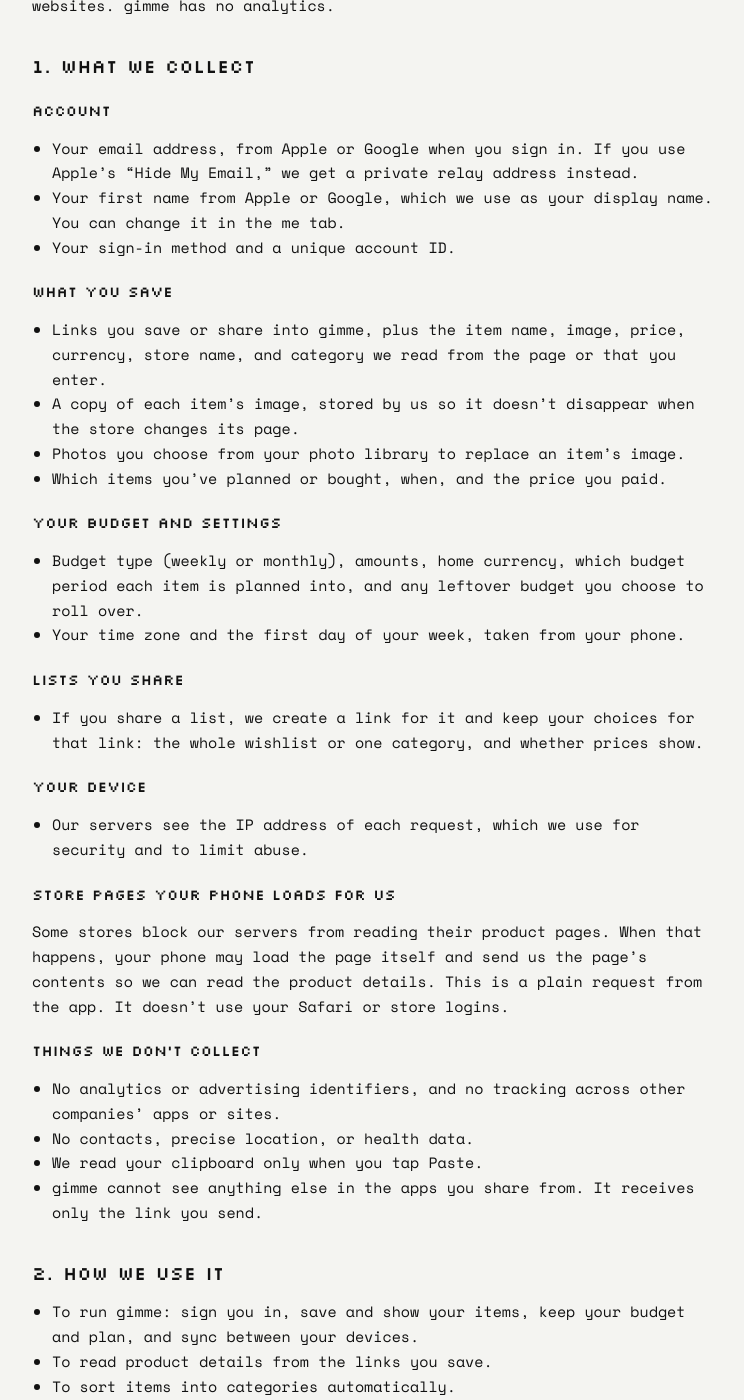
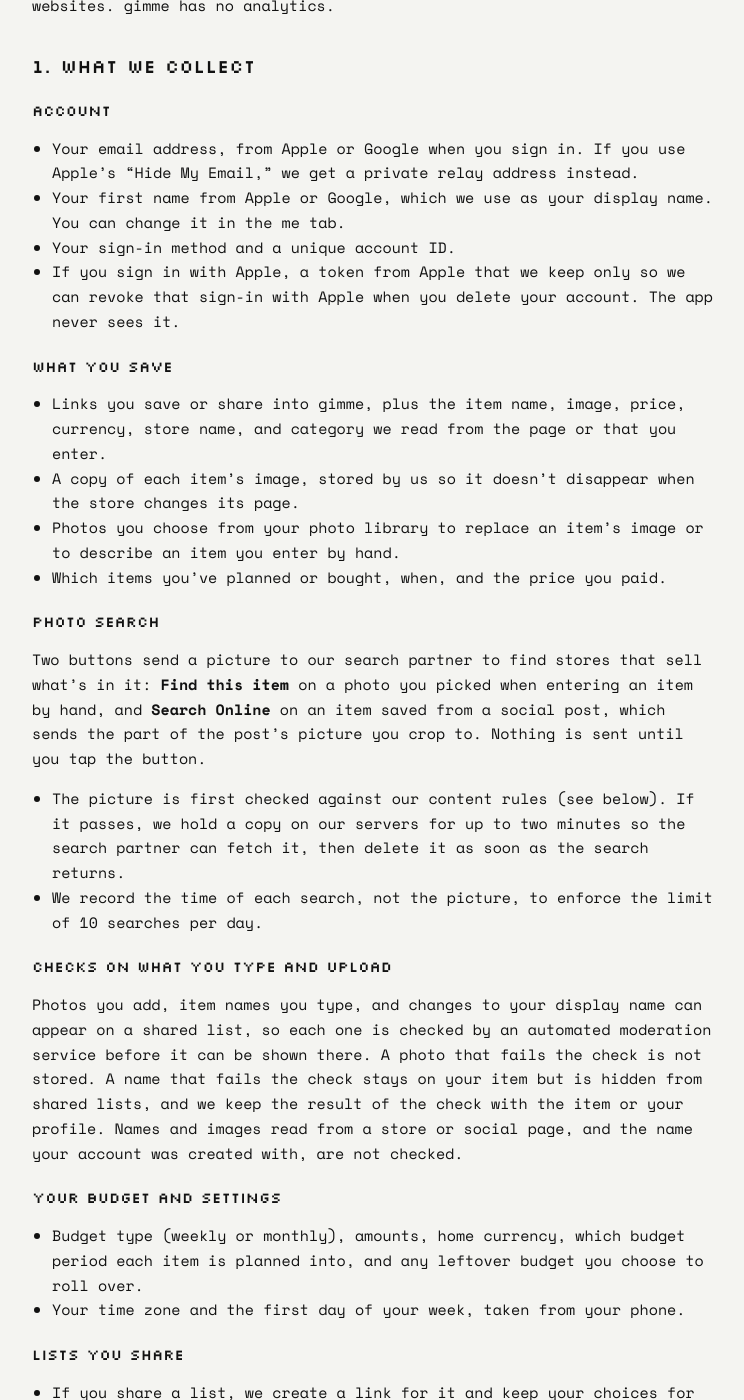
Before and after one commit to dayo-adebanjo/gimme-legal, a Jekyll site: the page built from privacy.md, in a window 1280 px wide and 1400 px high, scrolled down 318 px. Shown: the whole window, without its empty margins (264-1008 px from the left). Built offline with Jekyll 4.4.1, drawn with Linux system fonts in a browser that asks for light colours; some of the changed text lies outside the part shown.

Commit message:
Privacy and Terms: photo search, moderation, Apple token, feedback, free tier
Describe what the app now does: photo search (Find this item and Search
Online) with the temporary copy and daily limit, automated checks on
user photos and names (OpenAI), the Apple sign-in token kept for
revocation, feedback sent by email (Resend), Google Fonts on the web
pages, and the fields the category classifier actually receives.
Drop the 7-day backup clause, since the project runs on the Supabase
free tier, and bump the effective date.

Co-Authored-By: Claude Fable 5.1 <noreply@anthropic.com>

```diff
--- a/privacy.md
+++ b/privacy.md
@@ -19,13 +19,25 @@ gimme is run by its developer ("we," "us"). This policy explains what the gimme
 - Your email address, from Apple or Google when you sign in. If you use Apple's "Hide My Email," we get a private relay address instead.
 - Your first name from Apple or Google, which we use as your display name. You can change it in the me tab.
 - Your sign-in method and a unique account ID.
+- If you sign in with Apple, a token from Apple that we keep only so we can revoke that sign-in with Apple when you delete your account. The app never sees it.
 
 ### What you save
 
 - Links you save or share into gimme, plus the item name, image, price, currency, store name, and category we read from the page or that you enter.
 - A copy of each item's image, stored by us so it doesn't disappear when the store changes its page.
-- Photos you choose from your photo library to replace an item's image.
+- Photos you choose from your photo library to replace an item's image or to describe an item you enter by hand.
 - Which items you've planned or bought, when, and the price you paid.
+
+### Photo search
+
+Two buttons send a picture to our search partner to find stores that sell what's in it: **Find this item** on a photo you picked when entering an item by hand, and **Search Online** on an item saved from a social post, which sends the part of the post's picture you crop to. Nothing is sent until you tap the button.
+
+- The picture is first checked against our content rules (see below). If it passes, we hold a copy on our servers for up to two minutes so the search partner can fetch it, then delete it as soon as the search returns.
+- We record the time of each search, not the picture, to enforce the limit of 10 searches per day.
+
+### Checks on what you type and upload
+
+Photos you add, item names you type, and changes to your display name can appear on a shared list, so each one is checked by an automated moderation service before it can be shown there. A photo that fails the check is not stored. A name that fails the check stays on your item but is hidden from shared lists, and we keep the result of the check with the item or your profile. Names and images read from a store or social page, and the name your account was created with, are not checked.
 
 ### Your budget and settings
 
@@ -35,6 +47,10 @@ gimme is run by its developer ("we," "us"). This policy explains what the gimme
 ### Lists you share
 
 - If you share a list, we create a link for it and keep your choices for that link: the whole wishlist or one category, and whether prices show.
+
+### Feedback you send
+
+- If you send feedback from the me tab, we receive your message, your email address, and the app version, as an email to us.
 
 ### Your device
 
@@ -56,6 +72,8 @@ Some stores block our servers from reading their product pages. When that happen
 - To run gimme: sign you in, save and show your items, keep your budget and plan, and sync between your devices.
 - To read product details from the links you save.
 - To sort items into categories automatically.
+- To find stores that sell what's in a picture, when you ask.
+- To check names and photos you add against our content rules before they can appear on a shared list.
 - To convert prices between currencies using daily exchange rates.
 - To keep gimme secure, stop abuse, and fix problems.
 - To answer you when you contact support.
@@ -68,7 +86,7 @@ Sharing is off until you use it. When you tap the share icon and share a link:
 
 - **Anyone with the link can open it**, with no account. Treat the link like the list itself: whoever you send it to can pass it on.
 - **What they see:** your display name, and for each item on the list its name, image, store, link, and (if you leave prices on) price. This includes photos you added yourself.
-- **What they never see:** your email, your budget, what you've planned or bought, or anything else in your account.
+- **What they never see:** your email, your budget, what you've planned or bought, or anything else in your account. Items whose name hasn't passed the content check, or was flagged by it, are left off the page too.
 - **It stays current.** The page shows your list as it is when opened, so items you add appear and items you delete or mark bought disappear.
 - **Stopping it.** Reset link in the share sheet makes the old link stop working. Deleting your account removes all your links.
 
@@ -83,13 +101,17 @@ We use these service providers. They process data only to provide their service
 | Provider | What it does for gimme | What it receives |
 | --- | --- | --- |
 | Supabase | Database, sign-in, image storage, and the servers that run gimme | Everything in section 1 |
-| Apple and Google | Sign in with Apple and Google | Your sign-in request; they tell us your ID, email, and first name |
-| Anthropic | Picks an item's category | The item's name, store, link, and page description. Not your email or account details |
+| Apple and Google | Sign in with Apple and Google | Your sign-in request; they tell us your ID, email, and first name. Apple also receives our request to revoke your sign-in when you delete your account |
+| Anthropic | Picks an item's category | The item's name, store, and link. Not your email or account details |
+| OpenAI | Checks photos and names you add against our content rules | The photo, item name, or display name being checked. Not your email or account details |
+| Serper | Finds stores that sell what's in a picture, using Google Lens. Only when you tap **Find this item** or **Search Online** | That picture. Not your email or account details |
+| Resend | Delivers email from gimme to us | Your feedback message, email address, and app version, when you send feedback |
 | GitHub | Hosts our website and the shared list page | The IP address of anyone who opens those pages. Not your list or account details |
+| Google Fonts | Supplies the fonts on our website and the shared list page | The IP address of anyone who opens those pages |
 
 Other things to know:
 
-- **Stores.** When you tap Buy, you leave gimme and open the store's site or app. The store follows its own privacy policy.
+- **Stores.** When you tap Buy or Visit, you leave gimme and open the store's site or app. The store follows its own privacy policy.
 - **Exchange rates.** We fetch daily rates from public sources. No personal data is sent.
 - **Legal and safety.** We may disclose data if the law requires it, or to protect people from harm, fraud, or abuse.
 - **If gimme changes hands.** If gimme is sold or transferred, your data may move with it, under this policy or one at least as protective.
@@ -100,7 +122,8 @@ We don't sell your personal information and we don't share it for advertising.
 
 - Your account data stays until you delete your account.
 - When you delete an item, it's removed after a few seconds (the time you have to undo), including its stored image.
-- When you delete your account, we remove your account, items, budgets, stored images, and shared links.
+- A picture you search with is deleted from our servers as soon as the search returns, and in any case within minutes. The record of when you searched stays with your account.
+- When you delete your account, we remove your account, items, budgets, stored images, search records, the Apple sign-in token, and shared links, and we ask Apple to revoke your Sign in with Apple.
 - A shared link works until you reset it or delete your account.
 
 ## 6. Your choices and rights
@@ -117,7 +140,7 @@ For a copy of your data, or anything else, email [gimme.wish@gmail.com](mailto:g
 
 ## 7. Security
 
-Each account's data is separated from every other account's at the database level. Data is encrypted in transit and stored with our providers, images are kept private (they're shown only to you and on lists you share), and no secret keys are kept in the app. No system is perfectly secure, so we can't promise absolute security. If a breach affects you, we'll tell you as the law requires.
+Each account's data is separated from every other account's at the database level. Data is encrypted in transit and stored with our providers, images are kept private (they're shown only to you and on lists you share, and sent to the providers above only for the checks and searches described), and no secret keys are kept in the app. No system is perfectly secure, so we can't promise absolute security. If a breach affects you, we'll tell you as the law requires.
 
 ## 8. Children
 
```
Also changed, not shown: other parts of privacy.md (+1 -1 lines), terms.md (+8 -6 lines).
